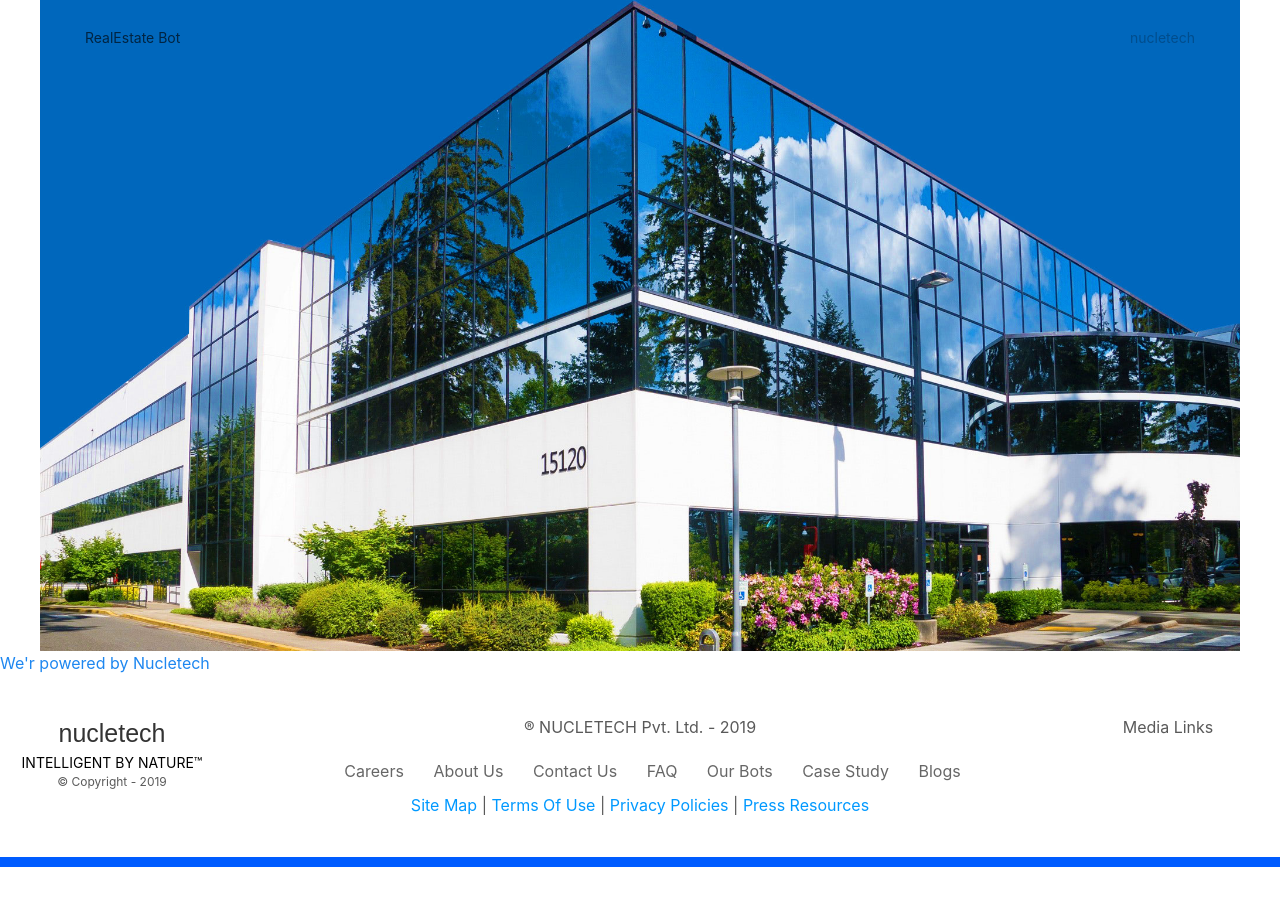
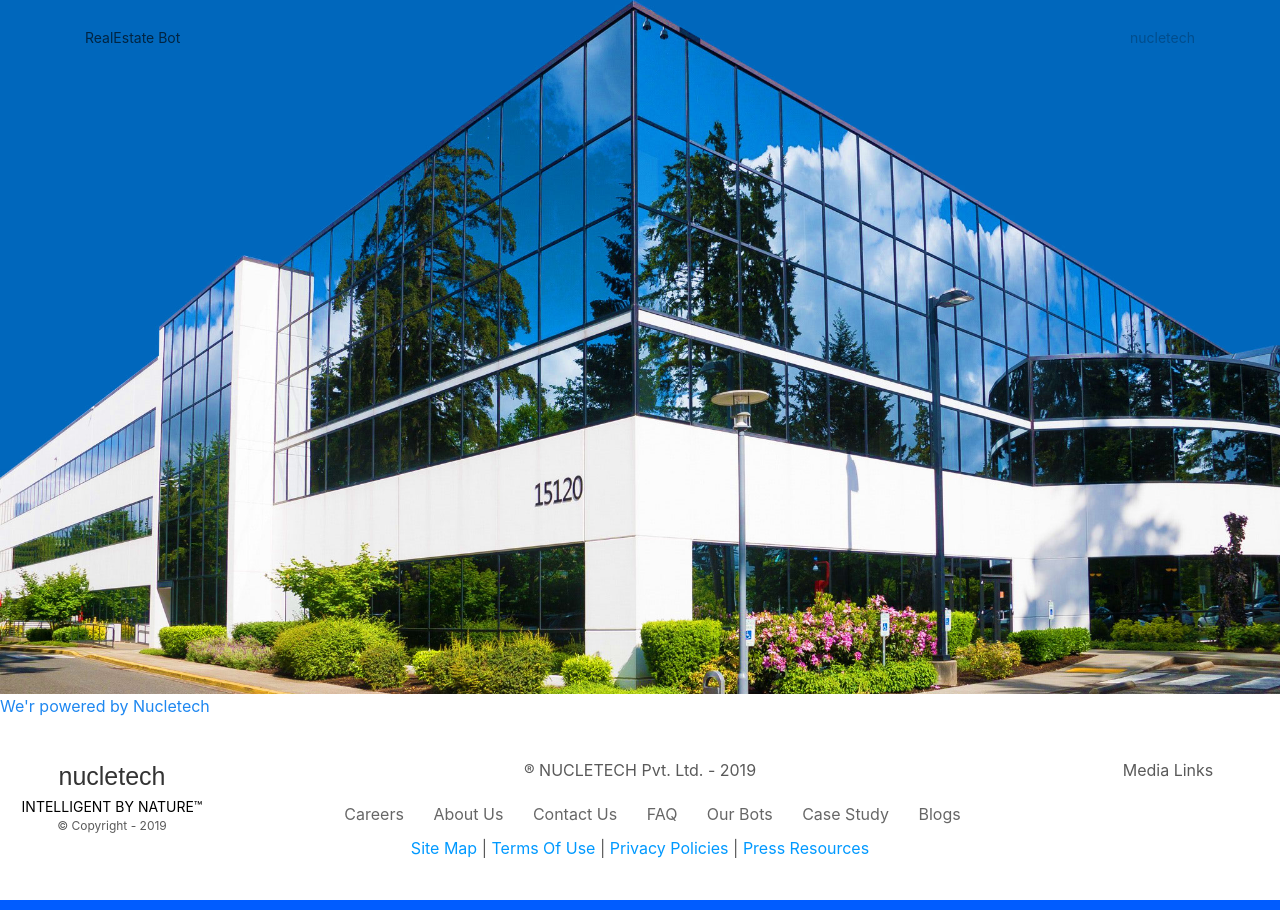
Before and after one commit to rekaran/nucletech, a Django app: page /bots/realestate/ in a window 1280 px wide. Before the commit the page ends 867 px from the top, so only its background shows below. Run offline with Django 3.2, Linux system fonts and the light colour scheme; some libraries are stand-ins or nearby versions; some web fonts are replaced.

Commit message:
realestate

```diff
--- a/bot/templates/bot/realestate.html
+++ b/bot/templates/bot/realestate.html
@@ -110,9 +110,9 @@
         </nav>
     <!-- </div> -->
     <!-- /Navigation Bar -->
-    <div  class="uk-container uk-container-expand">
+    <div  class="uk-container uk-container-expand" style="padding-right: 0px;">
         <div class="uk-flex-center" uk-grid>
-            <div class="uk-width-1-1@m">
+            <div class="uk-width-1-1@m" style="padding-left: 0px;">
                 <img src="{% static 'bot/img/realestate.jpg' %}" alt="">
             </div>
         </div>
```
